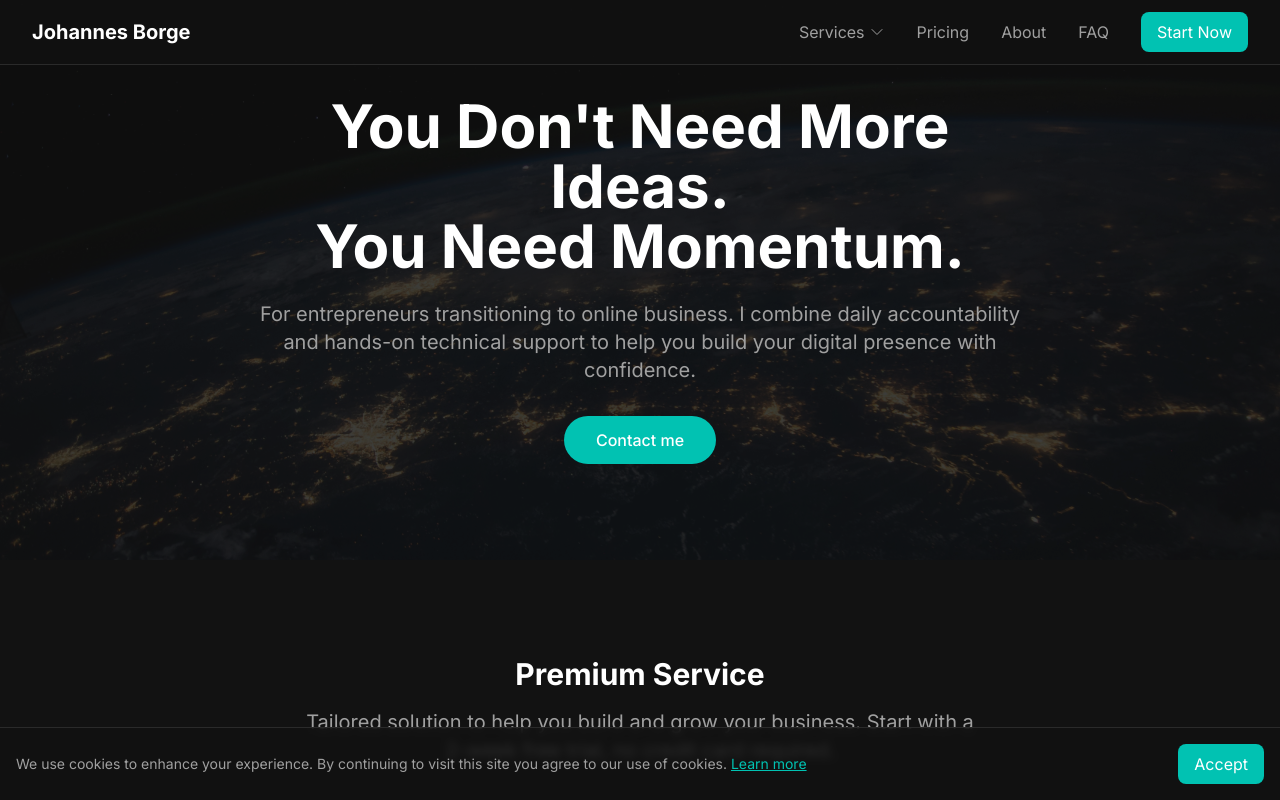
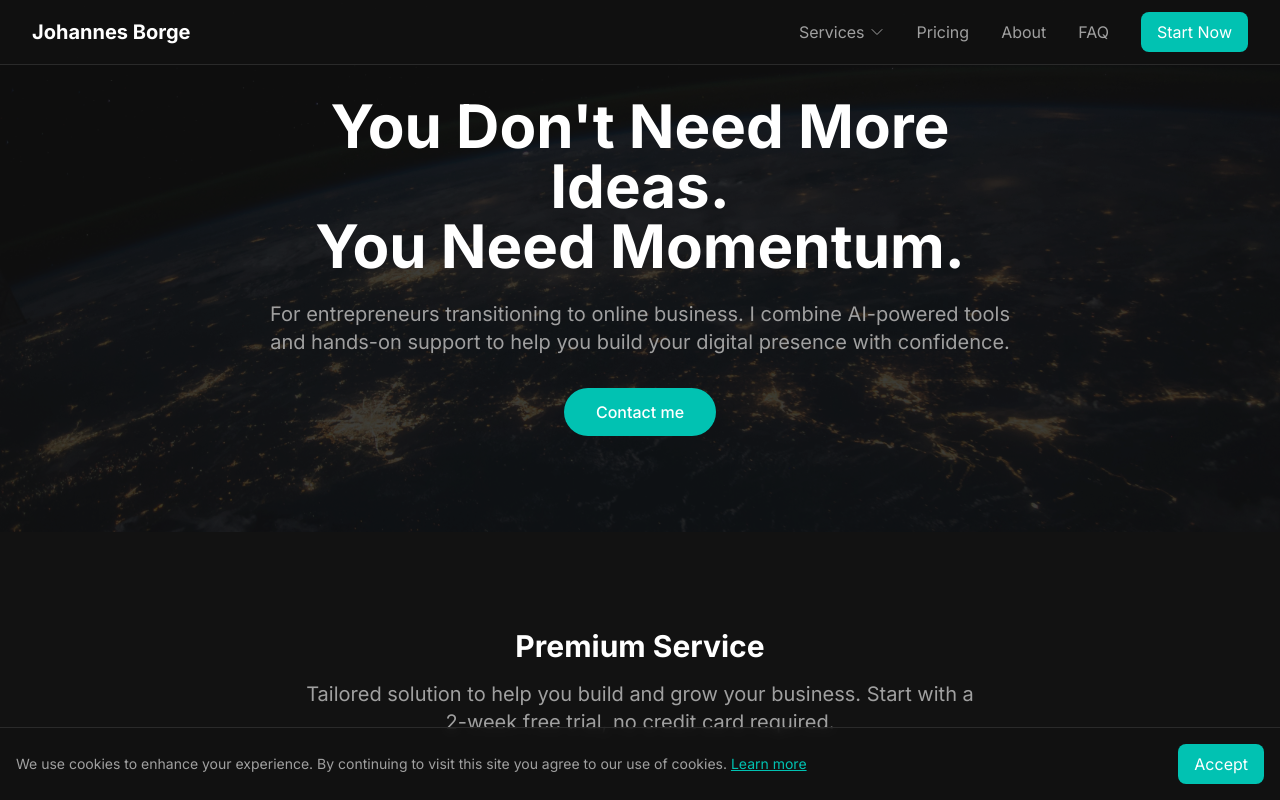
Before and after one commit to JohannesBorge/borge, a Next.js app: page / in a window 1280 px wide. Shown: the top 800 px of the page. Built offline with nearby package versions, Linux system fonts and the light colour scheme.

Commit message:
Update hero section description to reflect AI Partner service

```diff
--- a/app/page.tsx
+++ b/app/page.tsx
@@ -36,7 +36,7 @@ export default function Home() {
               You Need Momentum.
             </h1>
             <p className="text-xl text-text-secondary mb-8 animate-fade-in-up">
-              For entrepreneurs transitioning to online business. I combine daily accountability and hands-on technical support to help you build your digital presence with confidence.
+              For entrepreneurs transitioning to online business. I combine AI-powered tools and hands-on support to help you build your digital presence with confidence.
             </p>
             <div className="flex flex-col sm:flex-row gap-4 justify-center animate-fade-in-up">
               <button
```
